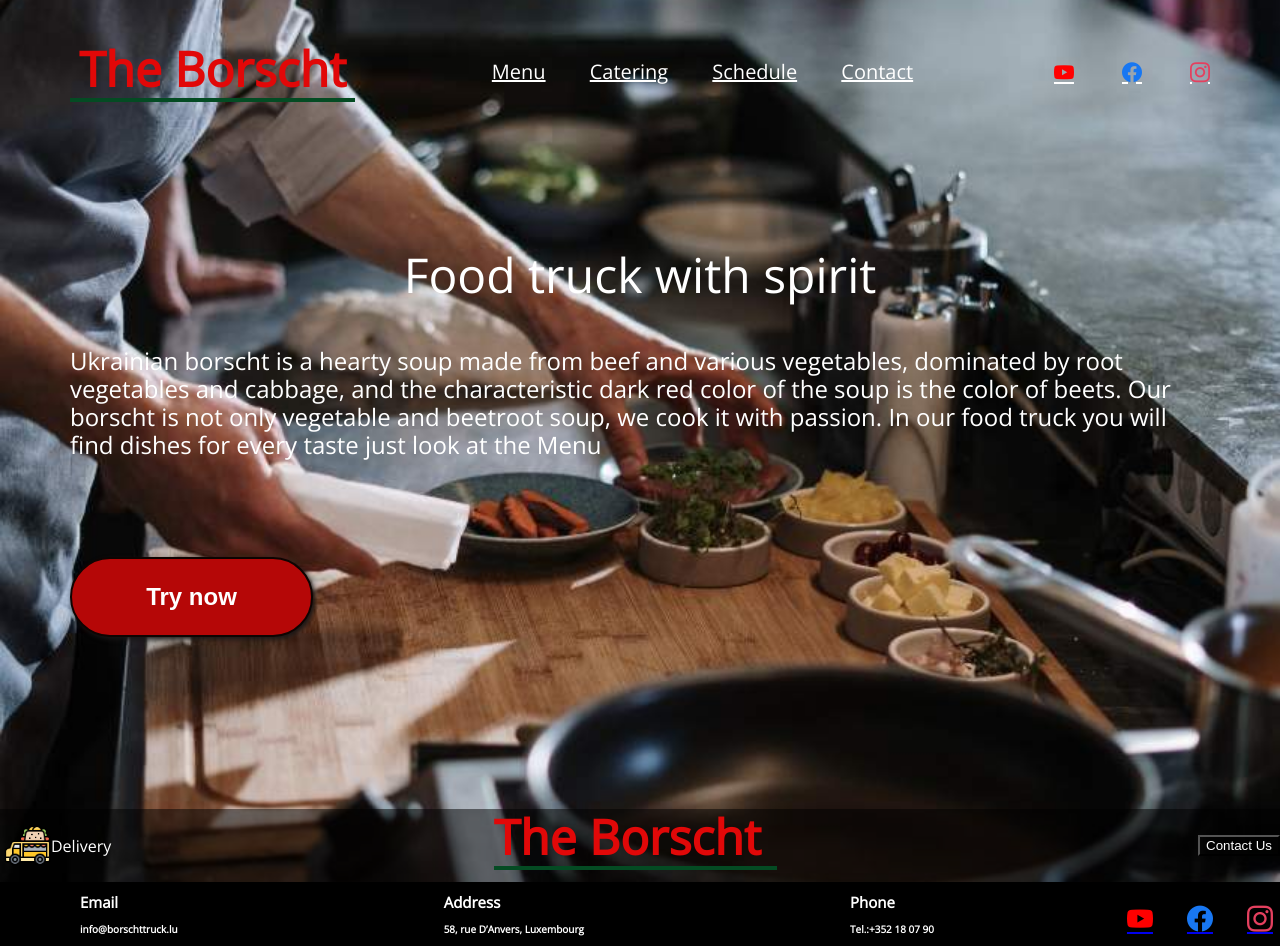
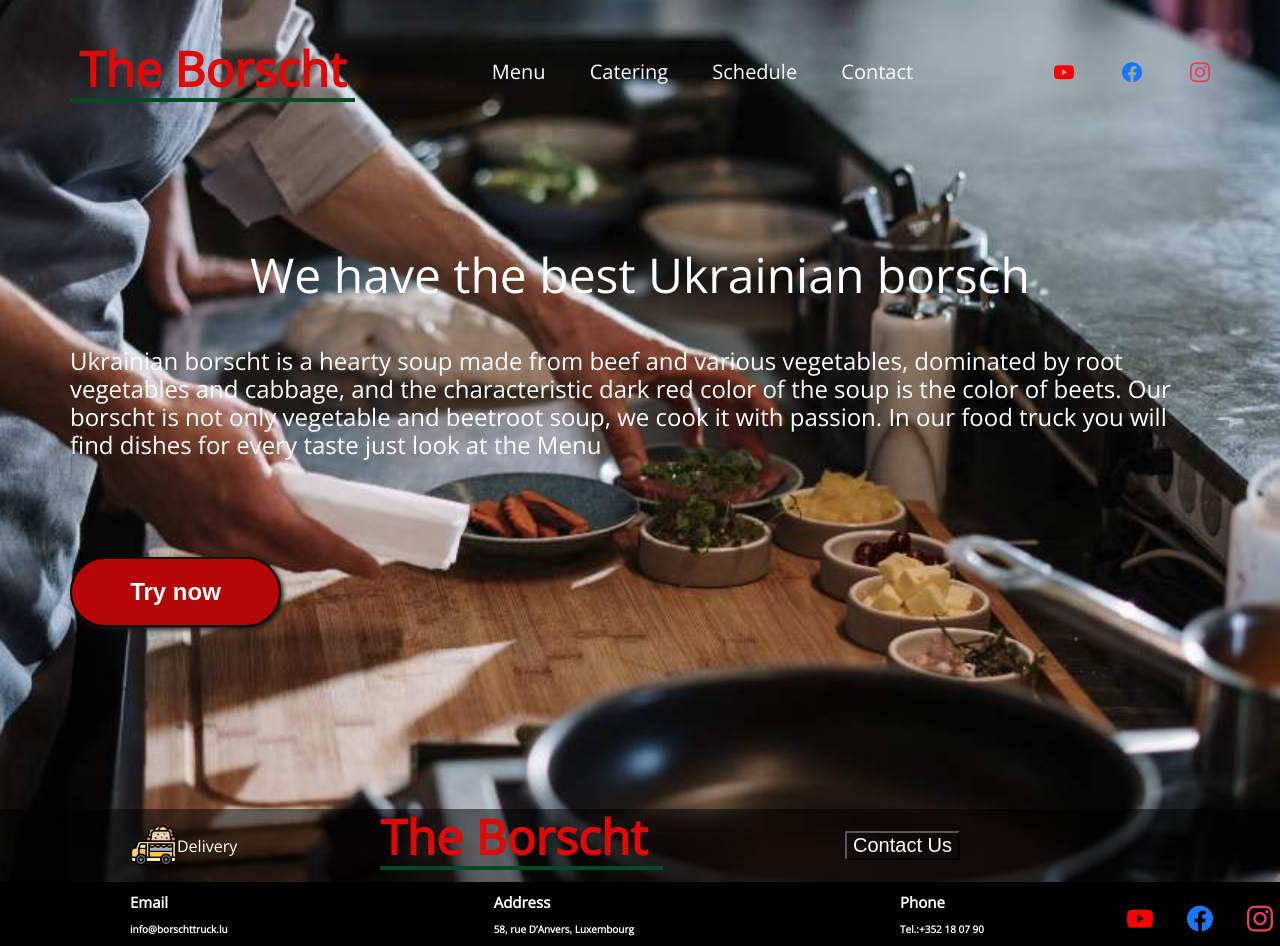
Before and after one commit to JuliiaSotnichenko/borscht, a website: page index.html in a window 1280 px wide. Drawn offline with nearby package versions, Linux system fonts and the light colour scheme; files whose address does not match are found by name.

Commit message:
change subfooter

```diff
--- a/index.html
+++ b/index.html
@@ -15,7 +15,7 @@
 <section class="main">
     <div class="container">
         <header>
-            <title>TheBorscht</title>
+            <title>Ukrainian and russian healthy food. Borsch, soup, salad</title>
             <div class="logo_text">The Borscht
                 <div class="title_line"></div>
             </div>
@@ -42,7 +42,7 @@
             </div>
         </header>
         <div class="logo">
-            <h1 class="title">Food truck with spirit</h1>
+            <h1 class="title">We have the best Ukrainian borsch</h1>
             <div class="simple">
                 <h2 class="title_text">Ukrainian borscht is a hearty soup made from beef and
                     various vegetables, dominated by root vegetables
@@ -56,7 +56,7 @@
     </div>
 </section>
 
-<div class="sub_footer_wrapper">
+<section class="sub_footer_wrapper">
     <div class="sub_footer_delivery">
        <div class="sub_delivery">
         <img src="icons/%20delivery.png" alt="delivery" width="47" height="47">
@@ -77,7 +77,7 @@
 
     </div>
 
-</div>
+</section>
 
 <footer>
     <div class="footer_wrapper">
--- a/style.css
+++ b/style.css
@@ -11,7 +11,6 @@ html {
     width: 1140px;
     margin: 0 auto;
     min-height: 110vh;
-
 }
 
 .main {
@@ -20,6 +19,9 @@ html {
     padding: 41px 0;
 }
 
+a {
+    text-decoration: none;
+}
 .logo_text {
     font-style: normal;
     font-weight: bold;
@@ -89,8 +91,8 @@ h1 {
 }
 
 .main .main_btn {
-    width: 243px;
-    height: 80px;
+    width: 211px;
+    height: 70px;
     border-radius: 61px;
     border: 2px solid #0f0402;
     box-shadow: 0 0 0 60px rgba(0,0,0,0) inset, .1em .1em .2em rgb(24, 22, 22);
@@ -113,7 +115,7 @@ h1 {
     color: #FFFFFF;
 }
 .footer_item {
-    margin-left: 80px;
+    margin-left: 130px;
     font-size: 15px;
     font-weight: bold;
 }
@@ -175,6 +177,7 @@ h1 {
     color: #FFFFFF; /* Grey text */
     width: 100%;
     vertical-align: baseline;
+    cursor: pointer;
 }
 
 .sub_delivery{
@@ -184,6 +187,7 @@ h1 {
     margin: 0 4px;
     /*width: 32px;*/
     /*height: 32px;*/
+    margin-left: 130px;
 }
 
 
@@ -219,13 +223,15 @@ h1 {
     color: #FFFFFF;
     float: right;
     background-size: cover;
-    background-position: 50%;
-    background-repeat: no-repeat;
+    /*background-position: 50%;*/
+    /*background-repeat: no-repeat;*/
     position: relative;
     z-index: 2;
     min-height: 1px;
     vertical-align: baseline;
     background: transparent;
+    margin-right: 160px;
+    font-size: 20px;
 }
 
 @media (max-width: 992px) {
```
Also changed, not shown: package.json (added, +27 -0 lines), 1 other file.
